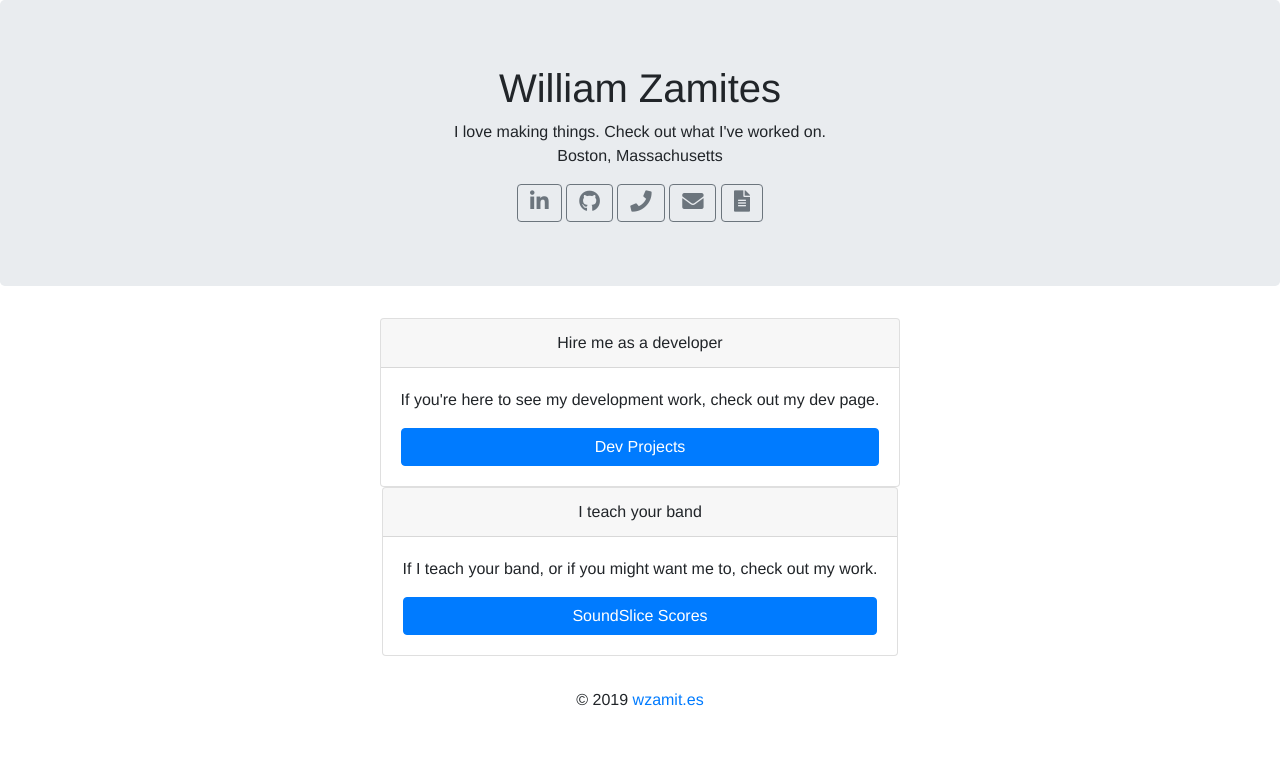
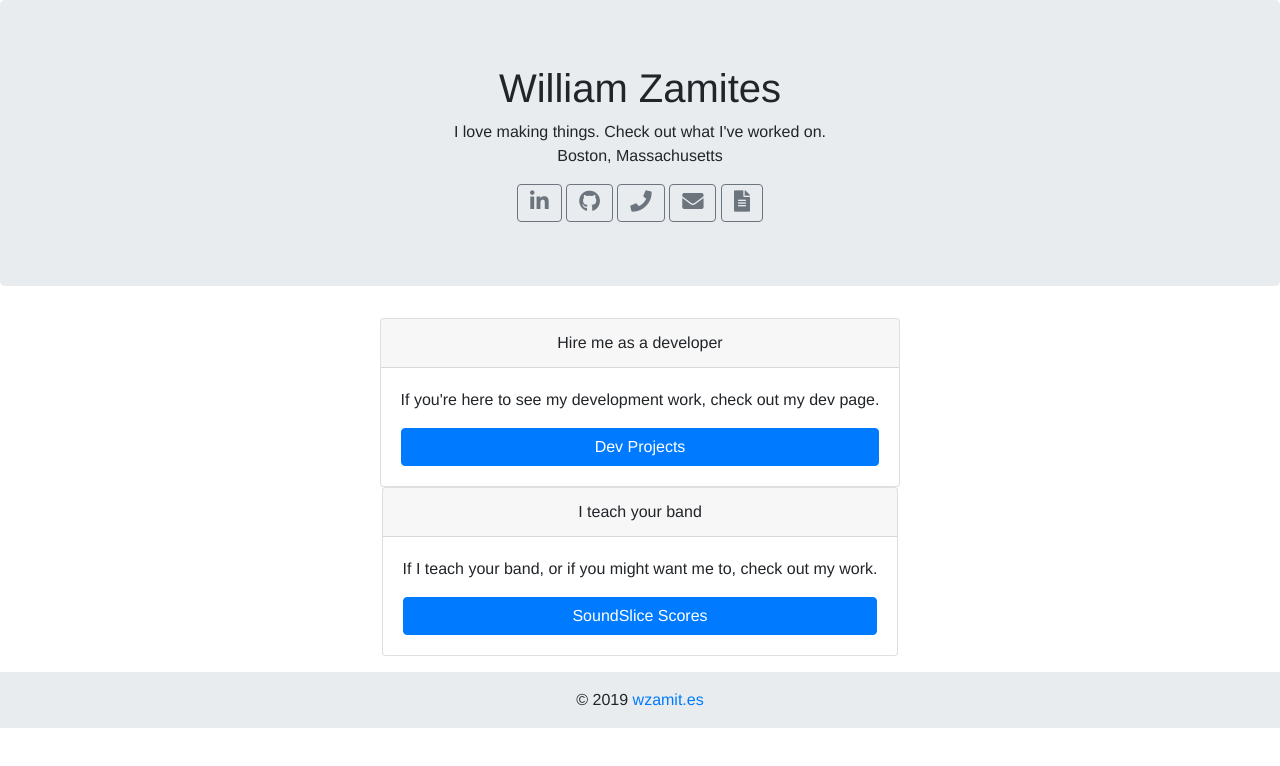
Before and after one commit to wzamites/react-portfolio, a React (Create React App) app: page / in a window 1280 px wide. Shown: the top 766 px of the page. Built offline with nearby package versions, Linux system fonts and the light colour scheme; no server answers.

Commit message:
color footer grey

```diff
--- a/src/components/Footer.js
+++ b/src/components/Footer.js
@@ -5,7 +5,7 @@ class Footer extends React.Component {
   render() {
     const theUrl = "https:" + socials.domain
     return (
-      <footer className="text-center py-3">
+      <footer className="text-center py-3 greyBackground">
         © {new Date().getFullYear()} <a href={theUrl} > {socials.domain}</a>
       </footer>
     )
```
